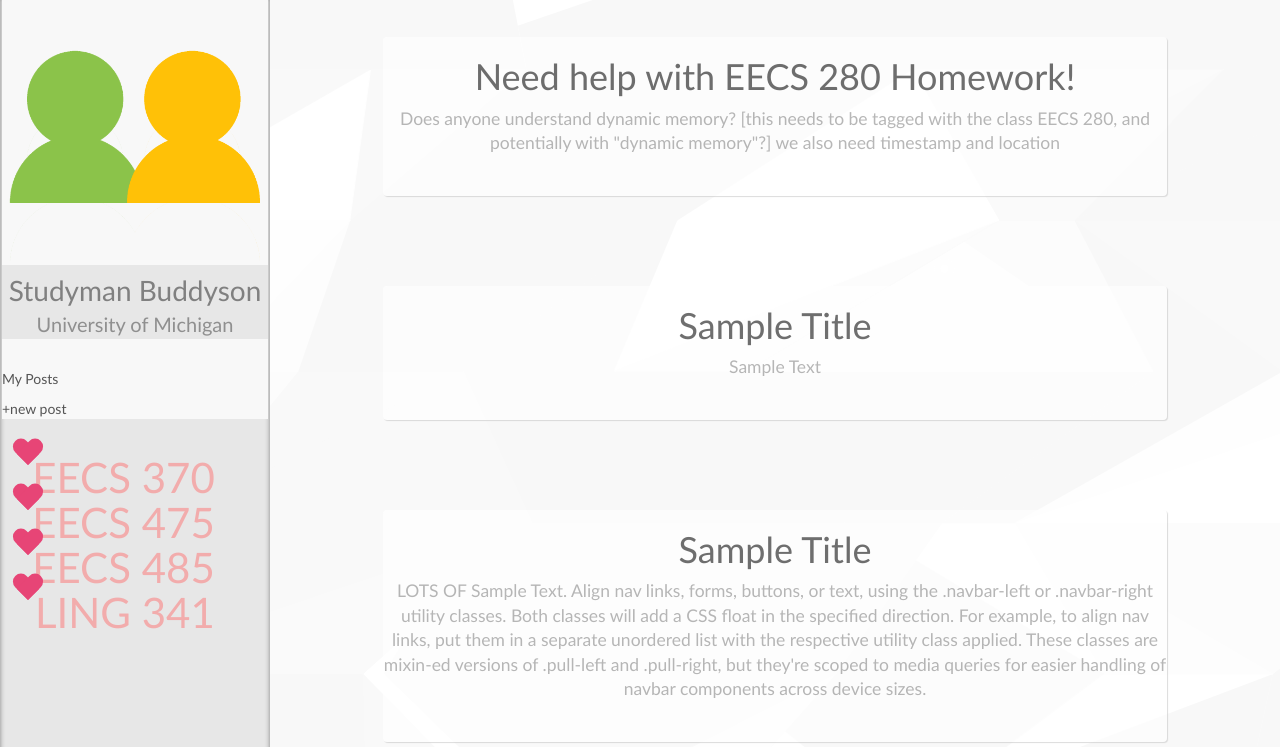
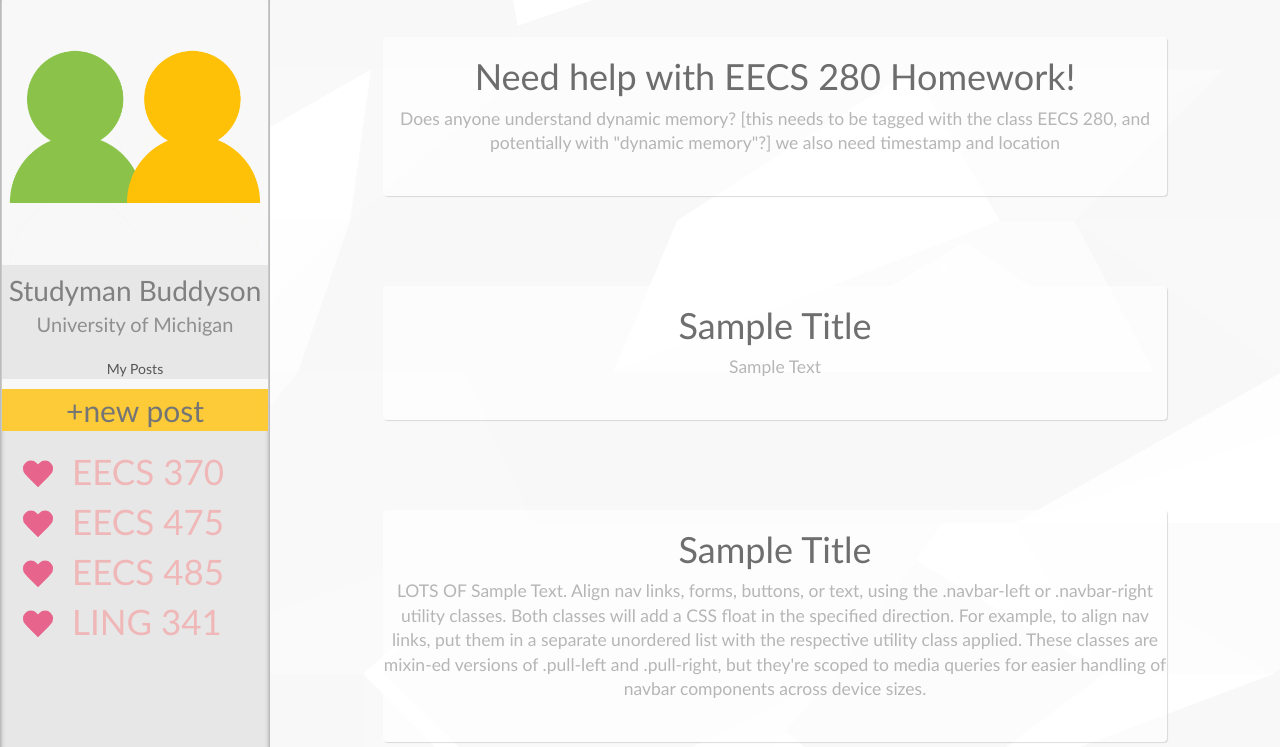
Before and after one commit to sartechb/WebsiteTest, a plain HTML site: page index.html in a window 1280 px wide. Shown: the part 53-800 px from the top of the page. Drawn offline with nearby package versions, Linux system fonts and the light colour scheme; a script that the page names is missing.

Commit message:
Desktop sidebar more or less done
Not totally aesthetically happy but w/e I gotta get working on the
tablet one

```diff
--- a/css/blog.css
+++ b/css/blog.css
@@ -4,21 +4,34 @@
 
 #faves{
 position:relative;
-width:80%;
-height:30px;
+width:100%;
+height:40px;
 display:inline-block;
 margin-top:10px;
-padding:0;
+padding-top:10px;
+opacity: .8;
+}
+
+#faves:hover{
+position:relative;
+width:100%;
+height:40px;
+display:inline-block;
+margin-top:10px;
+padding-top:10px;
+background-color: rgb(241, 241, 241);
+opacity:1;
 }
 
 #class{
-  font-size:3em;
+  font-size:2.5em;
   line-height:32px;
   color:rgb(242, 172, 172);
+  text-align: center;
 }
 
 #classcontainer{
-  float: right;
+  float: ;
   position:relative;
   height:40px;
   display: inline-block;
@@ -30,7 +43,7 @@ padding:0;
     position: relative;
     width: 32px;
     height: 28px;
-    margin-left: 10px;
+    margin-left: 20px;
     float:left;
 }
 #heart:before,
@@ -112,14 +125,36 @@ margin:0;
 color:grey;
 padding-top: 5px;
 }
+
 #user-school{
 font-size:20px;
 text-align:center;
 background-color:#e7e7e7;
 color: #8f8f8f;
 padding-top:-5px;
+margin:0;
+}
 
+#user-posts{
+  text-align: center;
+  background-color: #e7e7e7;
+  margin-bottom:10px;
 }
+
+#new-post{
+  text-align:center;
+  background-color:rgb(255, 193, 7);
+  font-size:30px;
+  opacity:.8;
+}
+#new-post:hover{
+  text-align:center;
+  background-color:grey;
+  color:rgb(139, 195, 74);
+  font-size:30px;
+  opacity:1;
+}
+
 #this-is-the-navbar{
   height:100px;
 }
```
